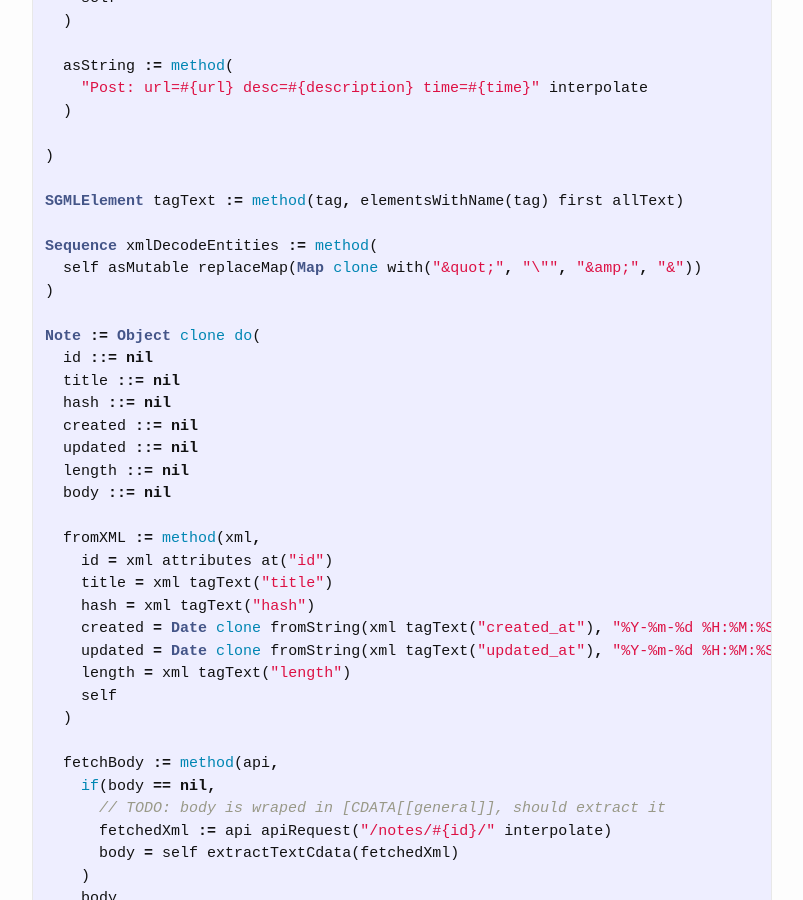
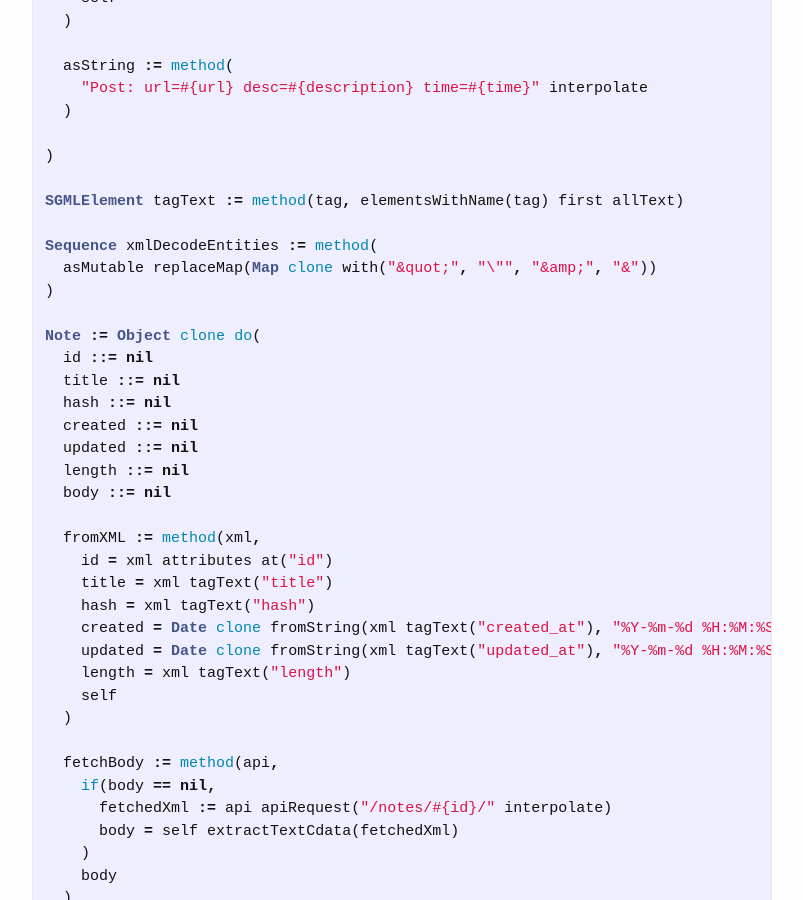
Before and after one commit to jamesnvc/occasionallycogent, a Jekyll site: the page built from _posts/2016-12-15-exploring-io.md, in a window 1280 px wide and 900 px high, scrolled down 1499 px. Shown: the whole window, without its empty margins (238-1041 px from the left). Built offline with Jekyll 4.4.1, drawn with Linux system fonts in a browser that asks for light colours.

Commit message:
Clean up io code a bit

```diff
--- a/_posts/2016-12-15-exploring-io.md
+++ b/_posts/2016-12-15-exploring-io.md
@@ -59,7 +59,7 @@ Post := Object clone do(
 SGMLElement tagText := method(tag, elementsWithName(tag) first allText)
 
 Sequence xmlDecodeEntities := method(
-  self asMutable replaceMap(Map clone with("&quot;", "\"", "&amp;", "&"))
+  asMutable replaceMap(Map clone with("&quot;", "\"", "&amp;", "&"))
 )
 
 Note := Object clone do(
@@ -83,7 +83,6 @@ Note := Object clone do(
 
   fetchBody := method(api,
     if(body == nil,
-      // TODO: body is wraped in [CDATA[[general]], should extract it
       fetchedXml := api apiRequest("/notes/#{id}/" interpolate)
       body = self extractTextCdata(fetchedXml)
     )
```
